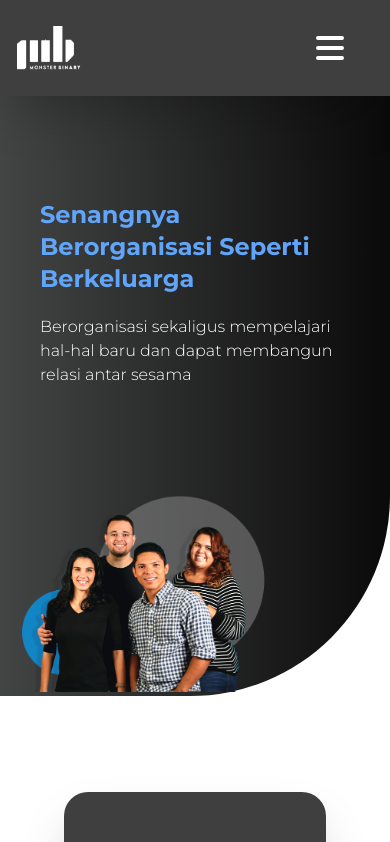
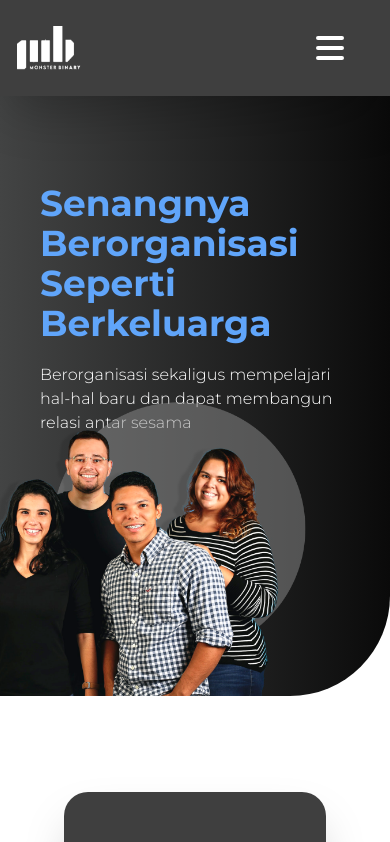
Before and after one commit to ghifar1/lombaui, a Vue app: page / in a window 390 px wide. Shown: the top 842 px of the page. Built offline with nearby package versions, Linux system fonts and the light colour scheme.

Commit message:
fix responsive banner

```diff
--- a/src/components/WelcomeComp/BannerWelcome.vue
+++ b/src/components/WelcomeComp/BannerWelcome.vue
@@ -3,7 +3,7 @@
     <div class="grid grid-cols-1 md:grid-cols-2 h-full">
       <div class="flex items-center">
         <div class="mx-10 lg:mx-24">
-          <p class="text-2xl md:text-4xl lg:text-6xl font-bold text-blue-400">
+          <p class="text-4xl md:text-5xl lg:text-6xl font-bold text-blue-400">
             Senangnya Berorganisasi Seperti Berkeluarga
           </p>
           <p class="mt-5 text-white font-light">
@@ -17,14 +17,13 @@
     <img
       :src="'/img/foto_header.png'"
       class="
-        h-1/3
+        h-1/2
         md:h-2/4
         lg:h-4/5
         absolute
-        bottom-1
-        md:bottom-0
+        bottom-0
         right-14
-        mr-16
+        mr-5
         md:mr-20
         lg:mr-40
       "
@@ -39,7 +38,7 @@ export default {};
 <style>
 @media only screen and (max-width: 800px) {
   #custom_rounded {
-  border-bottom-right-radius: 150px;
+    border-bottom-right-radius: 100px !important;
     height: 600px;
     background: rgb(67, 68, 68);
     background: linear-gradient(
@@ -48,8 +47,5 @@ export default {};
       rgba(10, 10, 10, 1) 100%
     );
   }
-
 }
-
-
 </style>
```
Lines whose indentation alone changed are shown as unchanged.
